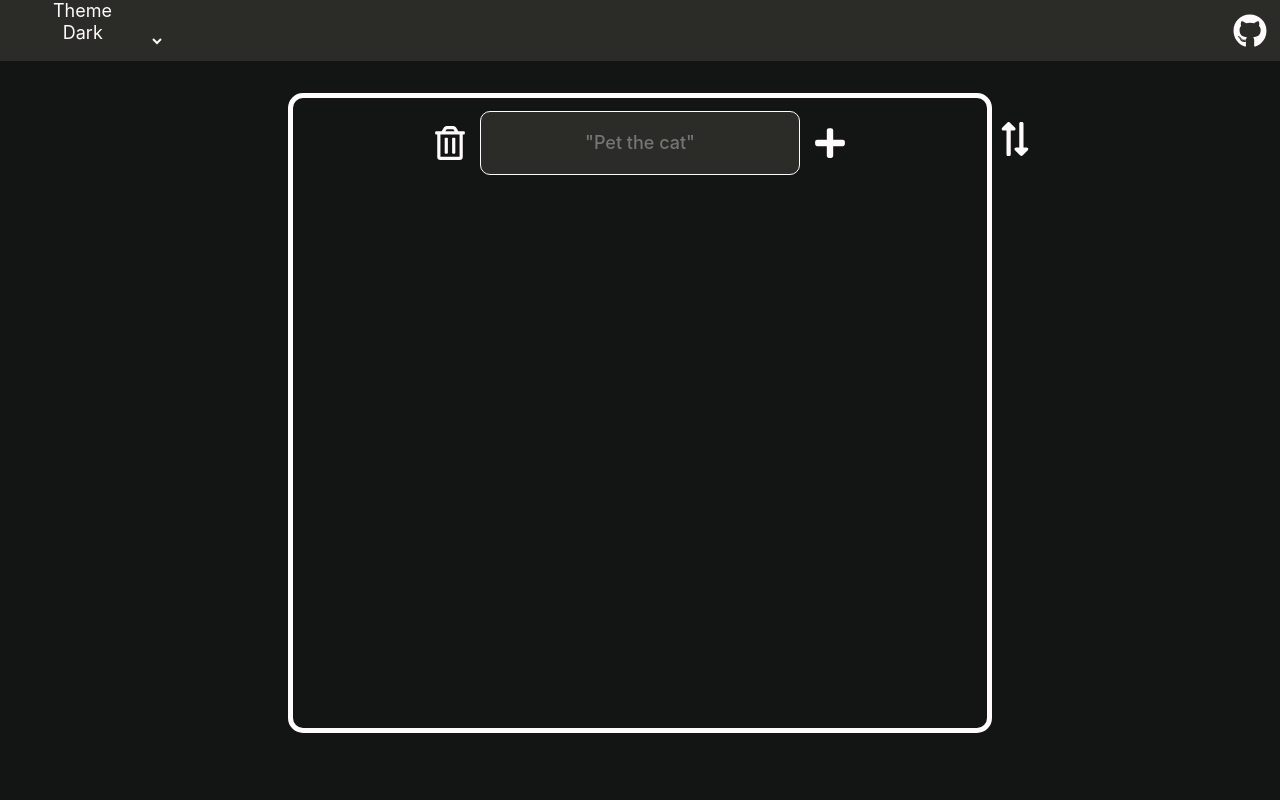
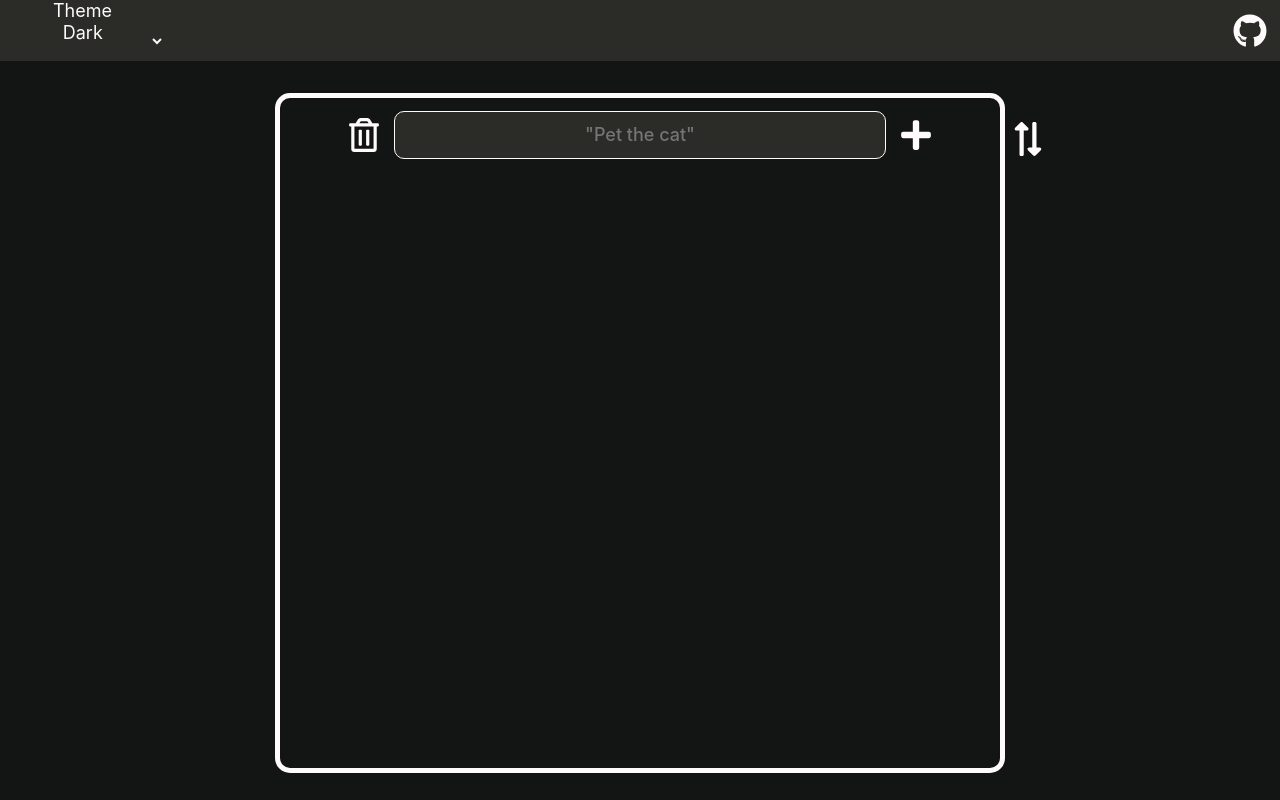
Before and after one commit to EuCaue/yaTODO, a React (Vite) app: page / in a window 1280 px wide. Built offline with nearby package versions, Linux system fonts and the light colour scheme.

Commit message:
chore: better desktop layout

```diff
--- a/src/components/Todo/styled.ts
+++ b/src/components/Todo/styled.ts
@@ -12,7 +12,7 @@ export const Form = styled.form`
   align-items: center;
   align-self: center;
   margin-top: 1vw;
-
+  width: 90%;
   svg {
     display: flex;
     justify-content: center;
@@ -29,9 +29,9 @@ export const InputTodo = styled.input`
   text-align: center;
   font-weight: 500;
   min-width: 25vw;
-  width: fit-content;
-  min-height: 8vh;
-  height: fit-content;
+  width: 76%;
+  min-height: 6vh;
+  max-height: 7vh;
   border-radius: 10px;
   border: 1px solid ${(props) => props.theme.text};
   color: ${(props) => props.theme.text};
@@ -72,7 +72,7 @@ export const DeleteButton = styled.button`
       font-family: serif;
       border-radius: 1px;
       padding: 0.5em;
-      border: 0.5px double ${(props) => props.theme.text};
+      border: 0.5px solid ${(props) => props.theme.text};
       color: ${(props) => props.theme.text};
     }
   }
@@ -87,6 +87,12 @@ export const TodoFlexWrapper = styled.section<Props>`
   gap: 2vw;
   align-self: unset;
   padding-top: 1vw;
+
+  article:nth-last-child-(3n+0) {
+  /* min-width: 70vw; */
+  width: 80vw;
+  max-width: 60vw;
+  }
 `;
 
 export const ButtonExchange = styled.button`
@@ -107,10 +113,11 @@ export const Container = styled.section`
   align-self: center;
   margin-top: 2.5vw;
   max-width: 80vw;
-  width: 55vw;
-  min-height: 80vh;
+  width: 57vw;
+  min-height: 85vh;
   position: relative;
   border-radius: 15px;
+  padding-bottom: 1rem;
   border: 5px solid ${(props) => props.theme.text};
 
   /* 576px ~ 1100px*/
--- a/src/components/TodoItem/styled.ts
+++ b/src/components/TodoItem/styled.ts
@@ -10,7 +10,7 @@ export const TextTodo = styled.p`
   flex-flow: row-reverse wrap;
   text-align: center;
   max-width: 90%;
-  width: 74%;
+  width: 70%;
   min-height: 10vh;
   font-size: 16px;
 `;
@@ -49,7 +49,8 @@ export const InputEditTodo = styled.input`
   text-align: center;
   flex-flow: row-reverse wrap;
   max-width: 90%;
-  min-height: 10vh;
+  min-height: 8vh;
+  max-height: 10vh;
   background-color: ${(props) => props.theme.secondary};
   color: ${(props) => props.theme.text};
 `;
--- a/src/pages/yaTodo/styled.ts
+++ b/src/pages/yaTodo/styled.ts
@@ -7,4 +7,5 @@ export const Main = styled.main`
   align-items: center;
   flex-direction: column;
   flex-wrap: wrap;
+  padding-bottom: 1rem;
 `;
```
